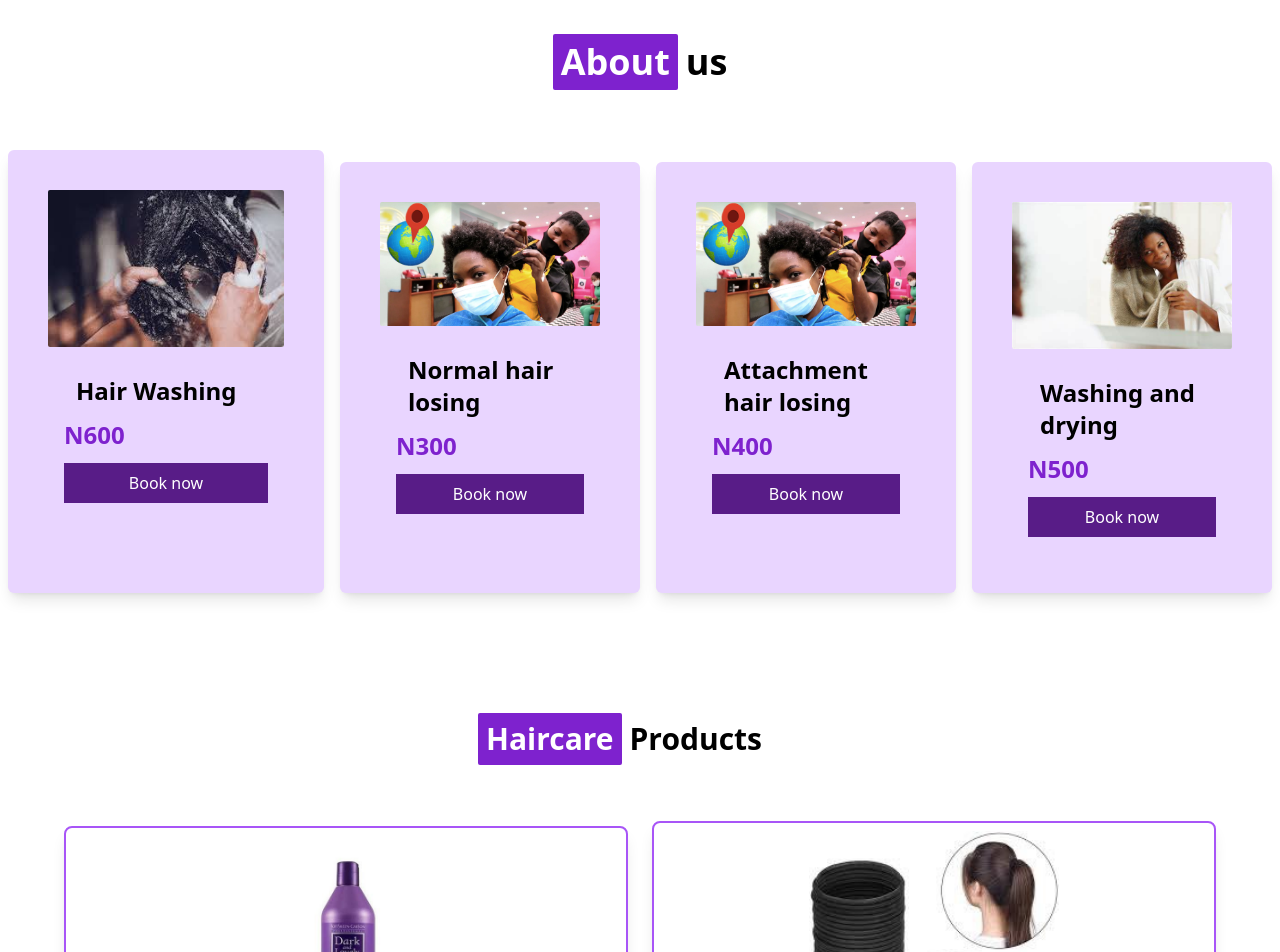
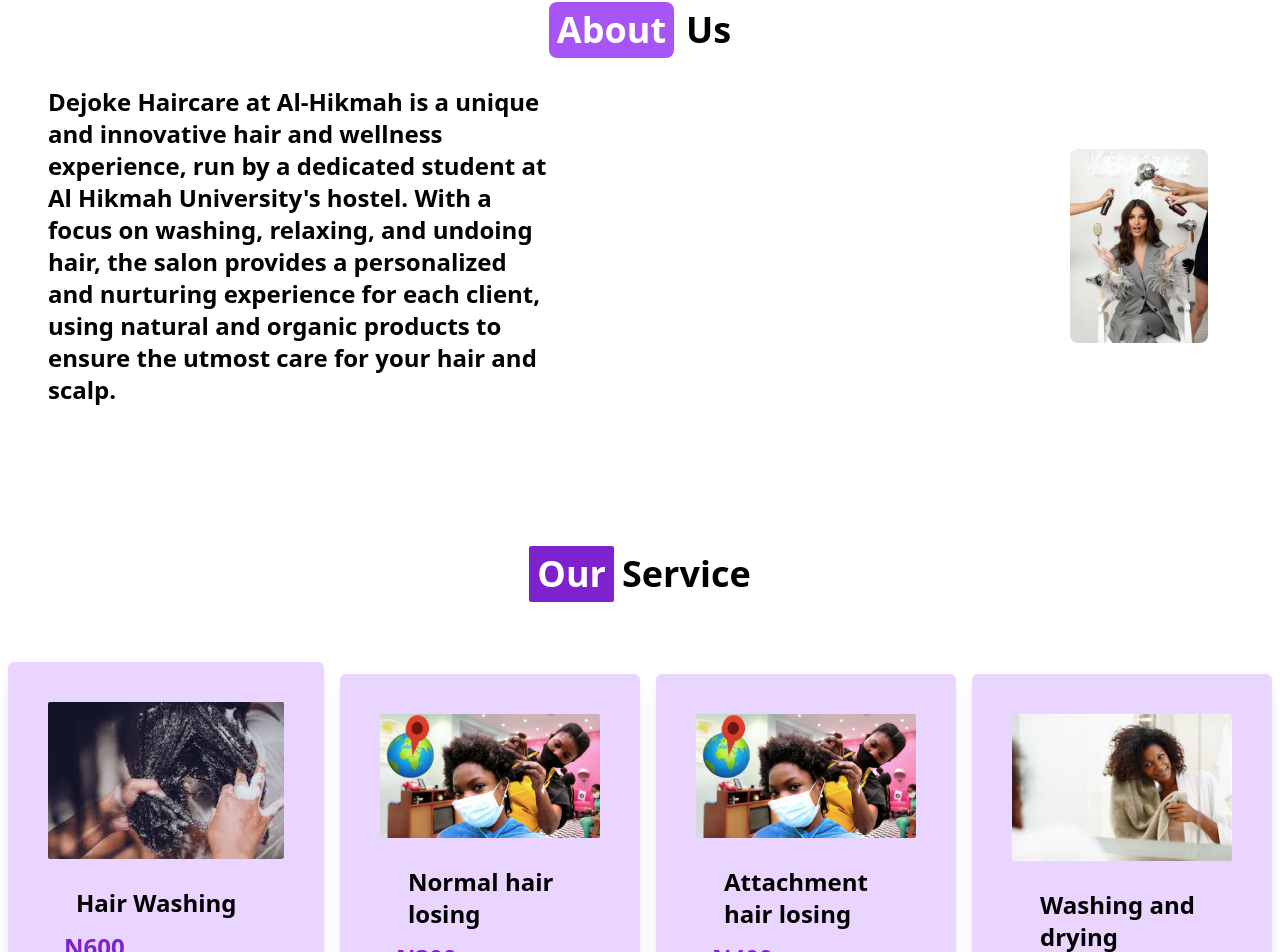
Before and after one commit to cybergirl00/dejoke_haircare, a Next.js app: page / in a window 1280 px wide. Shown: the part 1222-2174 px from the top of the page. Built offline with nearby package versions, Linux system fonts and the light colour scheme; no server answers; the database is empty.

Commit message:
first commit

```diff
--- a/app/page.tsx
+++ b/app/page.tsx
@@ -1,7 +1,8 @@
-import About from '@/components/About'
 import Home from '@/components/Home'
 import Product from '@/components/Product'
 import Testimonials from '@/components/Testimonials'
+import Service from '../components/Service'
+import About from '@/components/About'
 
 
 const page = () => {
@@ -9,6 +10,7 @@
     <div className='p-2 scroll-smooth'>
         <Home />
         <About />
+        <Service />
         <Product />
         <Testimonials />
     </div>
--- a/components/About.tsx
+++ b/components/About.tsx
@@ -1,62 +1,25 @@
 import Image from "next/image"
-import Link from "next/link"
 
 const About = () => {
-  const session = [
-    {
-      key: 1,
-      image: '/washing.jpg',
-      title: 'Hair Washing',
-      price: '600',
-      des: 'This consist of hair drying and conditioning'
-    },
-    {
-      key: 3,
-      image: '/hair-losing.jpg',
-      title: 'Normal hair losing',
-      price: '300',
-      des: 'Normal hair'
-    },
-    {
-      key: 5,
-      image: '/hair-losing.jpg',
-      title: 'Attachment hair losing',
-      price: '400',
-      des: 'hair with attachment'
-    },
-    {
-      key: 4,
-      image: '/hair-drying.jpg',
-      title: 'Washing and drying',
-      price: '500',
-      des: 'The best you can get'
-    },
-  ]
   return (
-    <section className="py-10 flex justify-center items-center flex-col" id="about">
-      <h3 className="p-10 m-5 text-4xl flex items-center justify-center gap-2 font-bold"> <span className="bg-purple-700 text-white p-2 rounded-sm">About</span> us</h3>
-
-
-      <div className="cursor-pointer grid grid-cols-1 space-y-3 xl:grid-cols-4 md:grid-cols-2 space-x-4 lg:grid-cols-3 sm:grid-cols-1 ">
-        {session.map((item) => (
-           <div className="bg-purple-200 p-10 shadow-lg rounded-md" key={item.key}>
-           <Image src={item.image}
-         width={250}
-         height={250}
-           alt="hair drying"
-           className="rounded-sm"
-           />
-           <div className="flex flex-col p-4">
-           <h3 className="text-2xl p-3 font-bold">{item.title}</h3>
-           <span className="text-purple-700 text-2xl font-bold items-center justify-center pb-3 mr-10">N{item.price}</span>
-           <button className="bg-purple-900  w-full p-2 text-white hover:shadow-lg transition transform ease-in">
-             <Link href={'https://wa.me/qr/4GWHQIDBDOCQI1'}>Book now</Link>
-           </button>
-           </div>
-         </div>
-        ))}
-
-      </div>
+    <section className="p-10" id="about">
+         <h3 className="text-4xl font-bold p-7 flex sm:flex-row items-center justify-center gap-3"><span className="bg-purple-500 text-white p-2 rounded-lg">About</span> Us</h3>
+        <div className="flex flex-col xl:flex-row items-center justify-center">
+        <div className="" >
+            <p className="text-black font-semibold text-1xl   xl:text-2xl xl:w-[50%] ">
+                 Dejoke Haircare at Al-Hikmah is a unique and innovative hair and wellness experience, run by a dedicated student at Al Hikmah University's hostel. With a focus on washing, relaxing, and undoing hair, the salon provides a personalized and nurturing experience for each client, using natural and organic products to ensure the utmost care for your hair and scalp.
+        </p>
+        </div>
+        <div className="flex items-center justify-center p-6 space-x-3">
+        <Image
+            src={'/about-img.jpg'}
+           width={600}
+           height={600}
+            alt="about-img"
+            className="rounded-lg "
+             />
+        </div>
+        </div>
     </section>
   )
 }
--- a/components/Navbar.tsx
+++ b/components/Navbar.tsx
@@ -16,6 +16,9 @@
                 </li>
                 <li className="hover:text-purple-500">
                   <Link href={'#about'}>About us</Link>
+                </li>
+                <li className="hover:text-purple-500">
+                  <Link href={'#service'}>Service</Link>
                 </li>
                 <li className="hover:text-purple-500">
                   <Link href={'#products'}>Products</Link>
--- /dev/null
+++ b/components/Service.tsx
@@ -0,0 +1,64 @@
+import Image from "next/image"
+import Link from "next/link"
+
+const Service = () => {
+  const session = [
+    {
+      key: 1,
+      image: '/washing.jpg',
+      title: 'Hair Washing',
+      price: '600',
+      des: 'This consist of hair drying and conditioning'
+    },
+    {
+      key: 3,
+      image: '/hair-losing.jpg',
+      title: 'Normal hair losing',
+      price: '300',
+      des: 'Normal hair'
+    },
+    {
+      key: 5,
+      image: '/hair-losing.jpg',
+      title: 'Attachment hair losing',
+      price: '400',
+      des: 'hair with attachment'
+    },
+    {
+      key: 4,
+      image: '/hair-drying.jpg',
+      title: 'Washing and drying',
+      price: '500',
+      des: 'The best you can get'
+    },
+  ]
+  return (
+    <section className="py-10 flex justify-center items-center flex-col" id="service">
+      <h3 className="p-10 m-5 text-4xl flex items-center justify-center gap-2 font-bold"> <span className="bg-purple-700 text-white p-2 rounded-sm">Our</span> Service</h3>
+
+
+      <div className="cursor-pointer grid grid-cols-1 space-y-3 xl:grid-cols-4 md:grid-cols-2 space-x-4 lg:grid-cols-3 sm:grid-cols-1 ">
+        {session.map((item) => (
+           <div className="bg-purple-200 p-10 shadow-lg rounded-md" key={item.key}>
+           <Image src={item.image}
+         width={250}
+         height={250}
+           alt="hair drying"
+           className="rounded-sm"
+           />
+           <div className="flex flex-col p-4">
+           <h3 className="text-2xl p-3 font-bold">{item.title}</h3>
+           <span className="text-purple-700 text-2xl font-bold items-center justify-center pb-3 mr-10">N{item.price}</span>
+           <button className="bg-purple-900  w-full p-2 text-white hover:shadow-lg transition transform ease-in">
+             <Link href={'https://wa.me/qr/4GWHQIDBDOCQI1'}>Book now</Link>
+           </button>
+           </div>
+         </div>
+        ))}
+
+      </div>
+    </section>
+  )
+}
+
+export default Service
```
Also changed, not shown: public/about-img.jpg (added), public/about.jpg (added).
